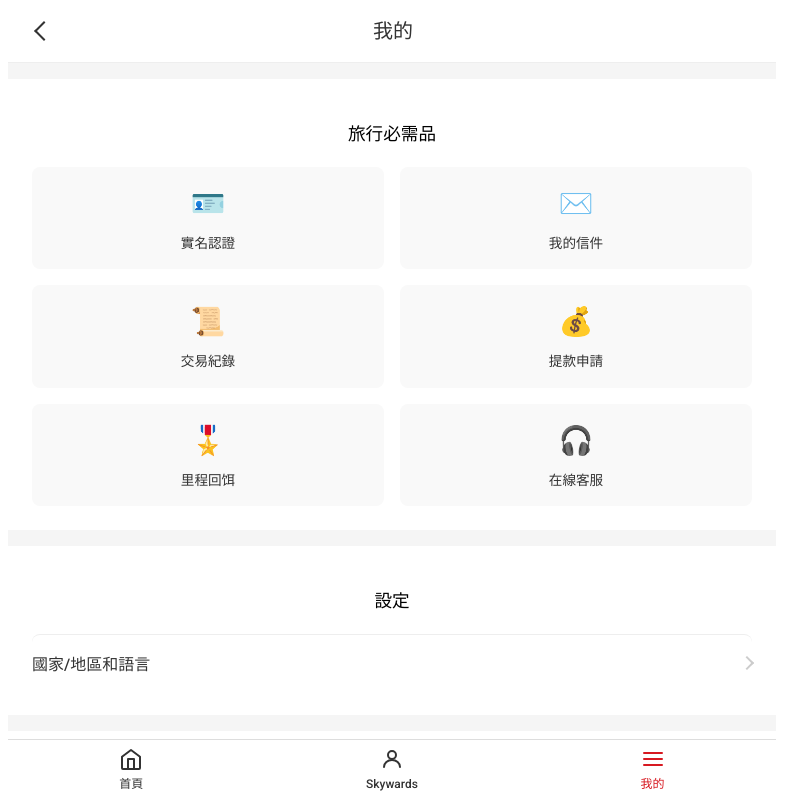
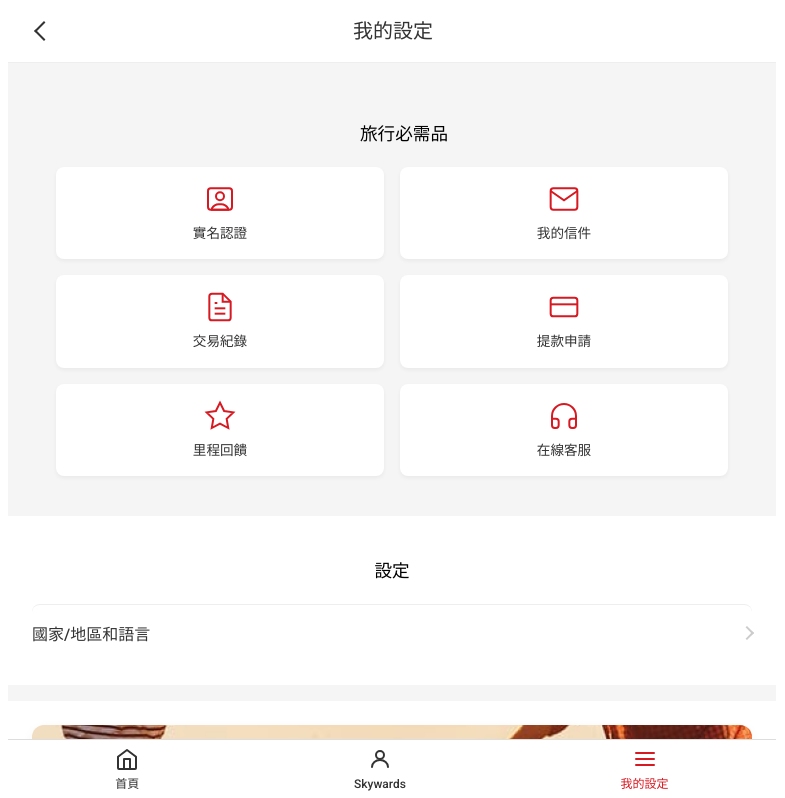
Before and after one commit to 13g7895123/bonus.ecommerce, a Vue app in the folder frontend/: page /settings in a window 1280 px wide. Shown: the top 798 px of the page, without its empty margins (248-1033 px from the left). Built offline with nearby package versions, Linux system fonts and the light colour scheme; a web font is replaced by a local one.

Commit message:
feat: 調整設定頁面標題及樣式，改善使用者介面

```diff
--- a/frontend/src/App.vue
+++ b/frontend/src/App.vue
@@ -156,7 +156,7 @@ const goBack = () => {
           <line x1="3" y1="12" x2="21" y2="12"/>
           <line x1="3" y1="18" x2="21" y2="18"/>
         </svg>
-        <span class="nav-label">我的</span>
+        <span class="nav-label">我的設定</span>
       </router-link>
     </footer>
   </div>
@@ -390,6 +390,14 @@ const goBack = () => {
   margin: 0;
 }
 
+.menu-list li:first-child {
+  border-top: 1px solid #f0f0f0;
+}
+
+.menu-container-outer.is-main-menu .menu-list li:first-child {
+  border-top: 1px solid #777777;
+}
+
 .menu-list li, .submenu-list li {
   border-bottom: 1px solid #f0f0f0;
 }
--- a/frontend/src/views/Settings.vue
+++ b/frontend/src/views/Settings.vue
@@ -4,36 +4,58 @@
       <router-link to="/" class="back-btn">
         <span class="arrow-left-icon"></span>
       </router-link>
-      <h2 class="header-title">我的</h2>
+      <h2 class="header-title">我的設定</h2>
       <div class="header-placeholder"></div>
     </div>
 
     <!-- 旅行必需品區塊 -->
-    <div class="section">
-      <h3 class="section-title">旅行必需品</h3>
-      <div class="essentials-grid">
+    <div class="section" style="background-color: transparent;">
+      <h3 class="section-title" style="padding-left: 1.5rem;">旅行必需品</h3>
+      <div class="essentials-grid" style="padding: 0 1.5rem;">
         <router-link to="/identity-verification" class="essential-card">
-          <div class="card-icon">🪪</div>
+          <svg class="card-icon" viewBox="0 0 24 24" width="28" height="28" stroke="#d71921" stroke-width="1.5" fill="none">
+            <rect x="3" y="4" width="18" height="16" rx="2" />
+            <circle cx="12" cy="10" r="3" />
+            <path d="M12 16a6 6 0 0 0-6 3v1h12v-1a6 6 0 0 0-6-3z" />
+          </svg>
           <p class="card-text">實名認證</p>
         </router-link>
         <router-link to="/my-mail" class="essential-card">
-          <div class="card-icon">✉️</div>
+          <svg class="card-icon" viewBox="0 0 24 24" width="28" height="28" stroke="#d71921" stroke-width="1.5" fill="none">
+            <path d="M4 4h16c1.1 0 2 .9 2 2v12c0 1.1-.9 2-2 2H4c-1.1 0-2-.9-2-2V6c0-1.1.9-2 2-2z"></path>
+            <polyline points="22,6 12,13 2,6"></polyline>
+          </svg>
           <p class="card-text">我的信件</p>
         </router-link>
         <router-link to="/transactions" class="essential-card">
-          <div class="card-icon">📜</div>
+          <svg viewBox="0 0 24 24" width="28" height="28" stroke="#d71921" stroke-width="1.5" fill="none" class="card-icon">
+            <path d="M14 2H6a2 2 0 0 0-2 2v16a2 2 0 0 0 2 2h12a2 2 0 0 0 2-2V8z"></path>
+            <polyline points="14 2 14 8 20 8"></polyline>
+            <line x1="16" y1="13" x2="8" y2="13"></line>
+            <line x1="16" y1="17" x2="8" y2="17"></line>
+            <polyline points="10 9 9 9 8 9"></polyline>
+          </svg>
           <p class="card-text">交易紀錄</p>
         </router-link>
         <router-link to="/withdrawal/set-password" class="essential-card">
-          <div class="card-icon">💰</div>
+           <svg viewBox="0 0 24 24" width="28" height="28" stroke="#d71921" stroke-width="1.5" fill="none" class="card-icon">
+            <rect x="2" y="5" width="20" height="14" rx="2" />
+            <line x1="2" y1="10" x2="22" y2="10" />
+            <path d="M12 15h.01"/>
+          </svg>
           <p class="card-text">提款申請</p>
         </router-link>
         <router-link to="/mileage-rewards" class="essential-card">
-          <div class="card-icon">🎖️</div>
-          <p class="card-text">里程回饵</p>
+           <svg viewBox="0 0 24 24" width="28" height="28" stroke="#d71921" stroke-width="1.5" fill="none" class="card-icon">
+             <polygon points="12 2 15.09 8.26 22 9.27 17 14.14 18.18 21.02 12 17.77 5.82 21.02 7 14.14 2 9.27 8.91 8.26 12 2"></polygon>
+           </svg>
+          <p class="card-text">里程回饋</p>
         </router-link>
         <router-link to="/customer-service" class="essential-card">
-          <div class="card-icon">🎧</div>
+           <svg viewBox="0 0 24 24" width="28" height="28" stroke="#d71921" stroke-width="1.5" fill="none" class="card-icon">
+             <path d="M3 18v-6a9 9 0 0 1 18 0v6"></path>
+             <path d="M21 19a2 2 0 0 1-2 2h-1a2 2 0 0 1-2-2v-3a2 2 0 0 1 2-2h3zM3 19a2 2 0 0 0 2 2h1a2 2 0 0 0 2-2v-3a2 2 0 0 0-2-2H3z"></path>
+           </svg>
           <p class="card-text">在線客服</p>
         </router-link>
       </div>
@@ -136,15 +158,17 @@
   align-items: center;
   justify-content: center;
   padding: 1rem 0.5rem;
-  background-color: #f9f9f9;
+  background-color: #ffffff;
   border-radius: 8px;
   text-align: center;
   text-decoration: none;
   color: #333;
+  box-shadow: 0 2px 4px rgba(0,0,0,0.05); /* Added subtle shadow */
 }
 
 .card-icon {
-  font-size: 1.75rem;
+  width: 32px;
+  height: 32px;
   margin-bottom: 0.5rem;
 }
 
```
